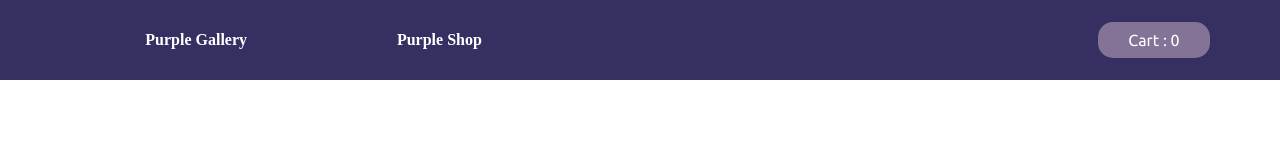
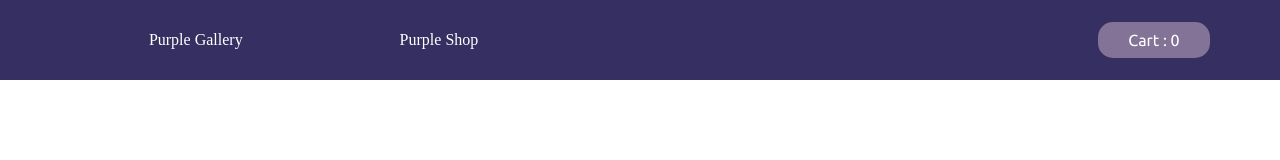
Before and after one commit to Tanzeb9277/ecommerce-site, a React (Create React App) app: page / in a window 1280 px wide. Shown: the top 160 px of the page. Built offline with nearby package versions, Linux system fonts and the light colour scheme; a web font is replaced by a local one.

Commit message:
font fixes

```diff
--- a/src/Nav.css
+++ b/src/Nav.css
@@ -30,7 +30,7 @@ nav div{
 
 a{
   color: white;
-  font-weight: 600;
+  font-weight: 500;
   text-decoration: none !important;
 }
 a:hover{
--- a/src/RouteSwitch.js
+++ b/src/RouteSwitch.js
@@ -15,7 +15,7 @@ const RouteSwitch = () => {
           name:"Purple Keycaps",
           price: 31.99,
           img:"https://mechanicalkeyboards.com/shop/images/products/large_C01PP202_main.jpg",
-          count:1
+          count:0
 
         },
         {
@@ -24,7 +24,7 @@ const RouteSwitch = () => {
           name:"Purple Mouse",
           price: 72.99,
           img:"https://d2rd7etdn93tqb.cloudfront.net/wp-content/uploads/2020/08/logitech-g203-lightspeed-gaming-mouse-082520.jpg",
-          count:1
+          count:0
 
         },
         {
@@ -33,7 +33,7 @@ const RouteSwitch = () => {
           name:"Purple Office Chair",
           price: 749.99,
           img:"https://i.pinimg.com/originals/52/80/38/5280389f6294b56ca994db0f58ff38af.gif",
-          count:1
+          count:0
 
         },
         {
@@ -42,7 +42,7 @@ const RouteSwitch = () => {
           name:"Purple PS5 Controller",
           price: 74.99,
           img:"https://media.direct.playstation.com/is/image/sierialto/dualsense-ps5-controller-galactic-purple-accessory-front-right",
-          count:1
+          count:0
 
         },
         {
@@ -51,7 +51,7 @@ const RouteSwitch = () => {
           name:"Purple Night Light",
           price: 32.99,
           img:"https://cdn.shopify.com/s/files/1/0476/6649/5653/products/Lightroom-CC-Sync-044-web_8b42f12f-b45e-488b-bd3b-862cd93a1b4b_720x.jpg?v=1623421469",
-          count:1
+          count:0
 
         },
         {
@@ -60,7 +60,7 @@ const RouteSwitch = () => {
           name:"Purple iPhone 13",
           price: 879.00,
           img:"https://www.apple.com/newsroom/images/product/iphone/standard/apple_iphone-12-spring21_purple_04202021_big.jpg.large.jpg",
-          count:1
+          count:0
 
         },
       ]
```
